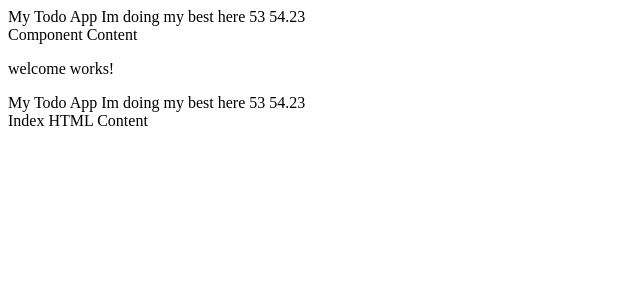
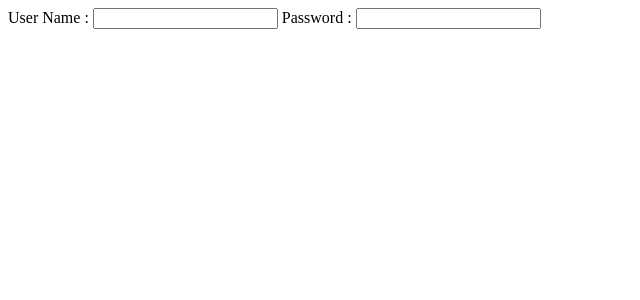
Before and after one commit to KBuck2018/fullstack_todo, an Angular app: page / in a window 1280 px wide. Shown: the top 300 px of the page, without its empty margins (0-640 px from the left). Built offline with nearby package versions, Linux system fonts and the light colour scheme.

Commit message:
Add basic inputs for login without functionality

```diff
--- a/src/app/app.component.html
+++ b/src/app/app.component.html
@@ -1,22 +1,9 @@
-<div class="toolbar" role="banner">
-  {{title}}
-  {{message}}
-  {{number}}
-  {{decimal}}
-</div>
-<div>
+<!-- <div>
   Component Content
-</div>
-<app-welcome [title]="title" [message]="message" [number]="number" [decimal]="decimal"></app-welcome>
-
-<!-- * * * * * * * * * * * * * * * * * * * * * * * * * * * * * * * -->
-<!-- * * * * * * * * * * * The content above * * * * * * * * * * * -->
-<!-- * * * * * * * * * * is only a placeholder * * * * * * * * * * -->
-<!-- * * * * * * * * * * and can be replaced. * * * * * * * * * * * -->
-<!-- * * * * * * * * * * * * * * * * * * * * * * * * * * * * * * * -->
-<!-- * * * * * * * * * * End of Placeholder * * * * * * * * * * * -->
-<!-- * * * * * * * * * * * * * * * * * * * * * * * * * * * * * * * -->
+</div> -->
+<!-- <app-welcome [title]="title" [message]="message" [number]="number" [decimal]="decimal"></app-welcome> -->
+<app-login></app-login>
 
 
 
-<router-outlet></router-outlet>
+<!-- <router-outlet></router-outlet> -->
--- a/src/app/login/login.component.html
+++ b/src/app/login/login.component.html
@@ -1 +1,2 @@
-<p>login works!</p>
+User Name : <input type="text" name="username">
+Password : <input type="password" name="password">
--- a/src/index.html
+++ b/src/index.html
@@ -11,7 +11,7 @@
 
 <body>
   <app-root></app-root>
-  <div>Index HTML Content</div>
+  <!-- <div>Index HTML Content</div> -->
 </body>
 
 </html>
```
